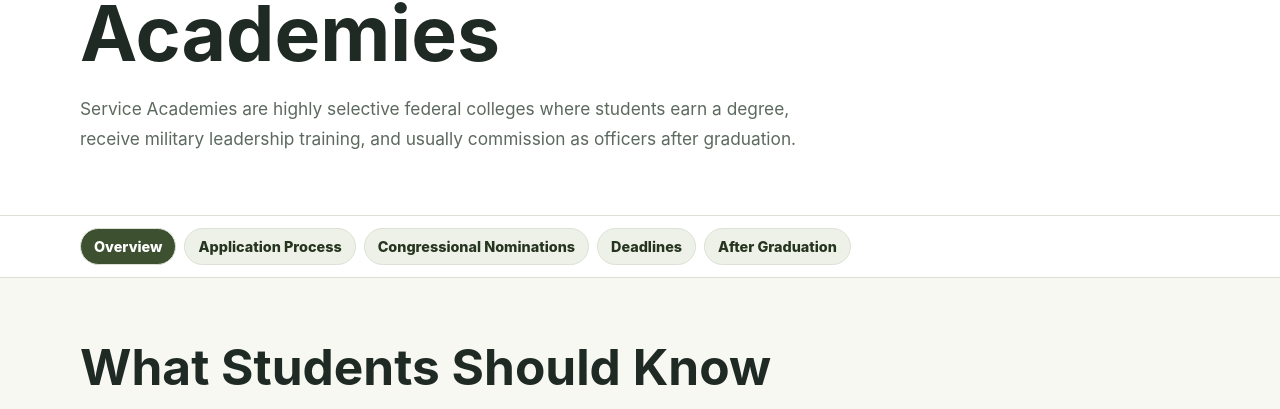
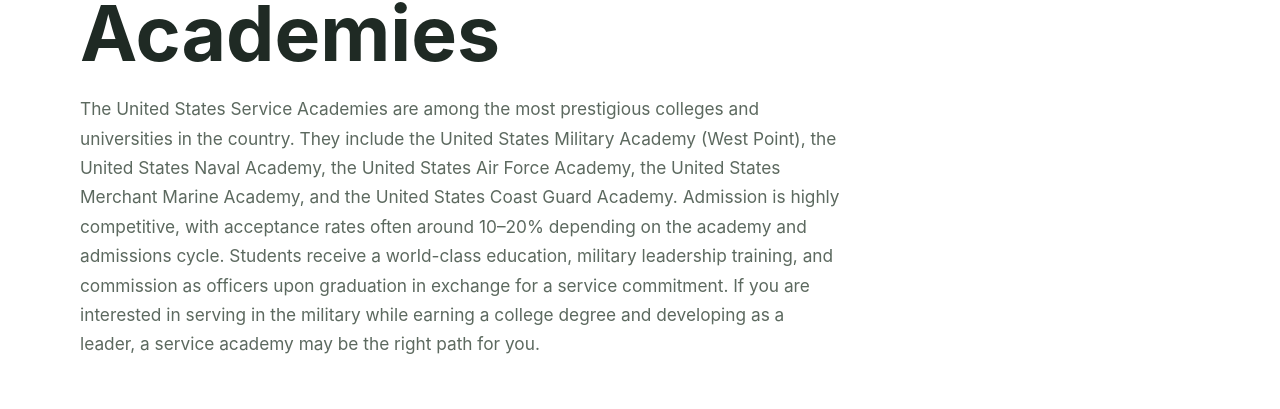
Before and after one commit to ryhinsy/MilitaryFutures-site, a Next.js app: page /service-academies in a window 1280 px wide. Shown: the part 311-720 px from the top of the page. Built offline with nearby package versions, Linux system fonts and the light colour scheme; no server answers.

Commit message:
Add academies overview introduction

```diff
--- a/app/service-academies/page.tsx
+++ b/app/service-academies/page.tsx
@@ -6,9 +6,17 @@
   return (
     <>
       <PageHero eyebrow="College + commissioning" title="Service Academies">
-        Service Academies are highly selective federal colleges where students
-        earn a degree, receive military leadership training, and usually
-        commission as officers after graduation.
+        The United States Service Academies are among the most prestigious
+        colleges and universities in the country. They include the United States
+        Military Academy (West Point), the United States Naval Academy, the
+        United States Air Force Academy, the United States Merchant Marine
+        Academy, and the United States Coast Guard Academy. Admission is highly
+        competitive, with acceptance rates often around 10&ndash;20% depending on
+        the academy and admissions cycle. Students receive a world-class
+        education, military leadership training, and commission as officers upon
+        graduation in exchange for a service commitment. If you are interested
+        in serving in the military while earning a college degree and developing
+        as a leader, a service academy may be the right path for you.
       </PageHero>
 
       <AcademiesNav active="overview" />
```
